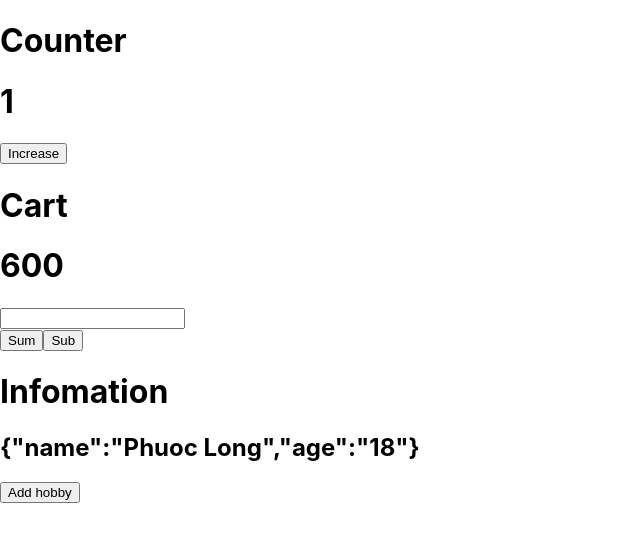
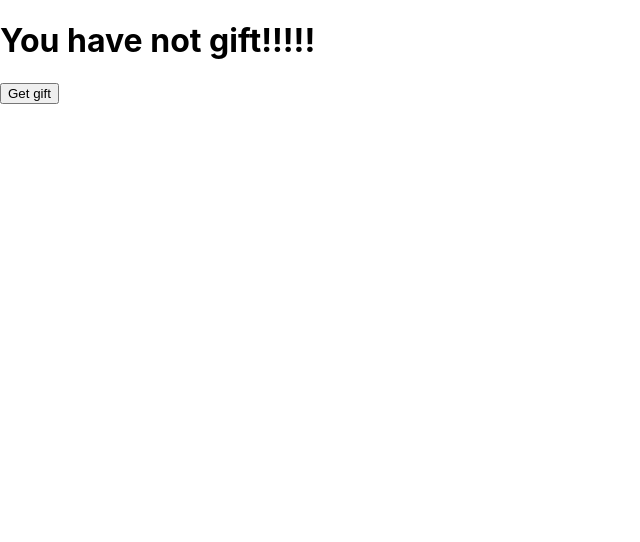
Before and after one commit to caophuoclong/learningReactWithF8, a React (Create React App) app: page / in a window 1280 px wide. Shown: the top 542 px of the page, without its empty margins (0-640 px from the left). Built offline with nearby package versions, Linux system fonts and the light colour scheme.

Commit message:
init random gift

```diff
--- a/src/App.js
+++ b/src/App.js
@@ -1,12 +1,14 @@
 import Cart from "./components/Cart";
 import Counter from "./components/Counter";
 import Info from "./components/Info";
+import RandomGifts from "./components/RandomGifts";
 function App() {
   return (
     <div className="App">
-      <Counter />
+      {/* <Counter />
       <Cart />
-      <Info />
+      <Info /> */}
+      <RandomGifts />
     </div>
   );
 }
--- /dev/null
+++ b/src/components/RandomGifts/index.jsx
@@ -0,0 +1,29 @@
+import React from 'react';
+import { useState } from 'react';
+
+const gifts = [
+    "Man",
+    "Money",
+    "House",
+    "Knowledge"
+]
+
+const randomGift = (gifts)=>{
+    const len = gifts.length;
+    return gifts[Math.floor(Math.random()*len)];
+}
+
+const RandomGifts = () => {
+    const [gift, setGift] = useState("You have not gift!!!!!")
+    const handleGetGift = ()=>{
+        setGift(randomGift(gifts));
+    }
+    return (
+        <div>
+            <h1>{gift}</h1>
+            <button onClick={handleGetGift}>Get gift</button>
+        </div>
+    );
+}
+
+export default RandomGifts;
```
Also changed, not shown: 1 other file (tests, documents, lock files or other folders).
